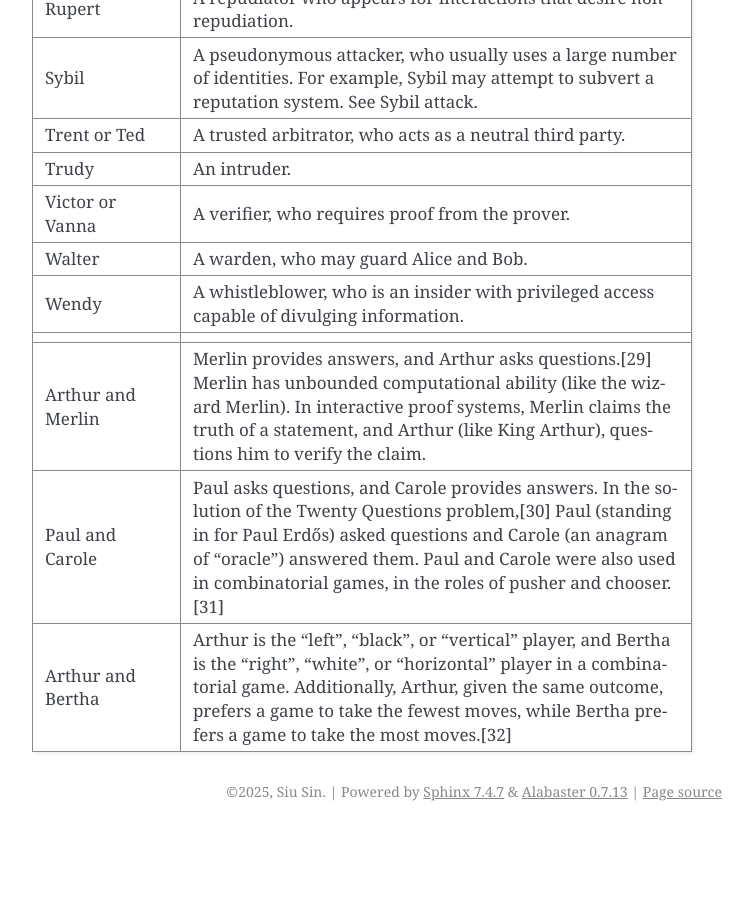
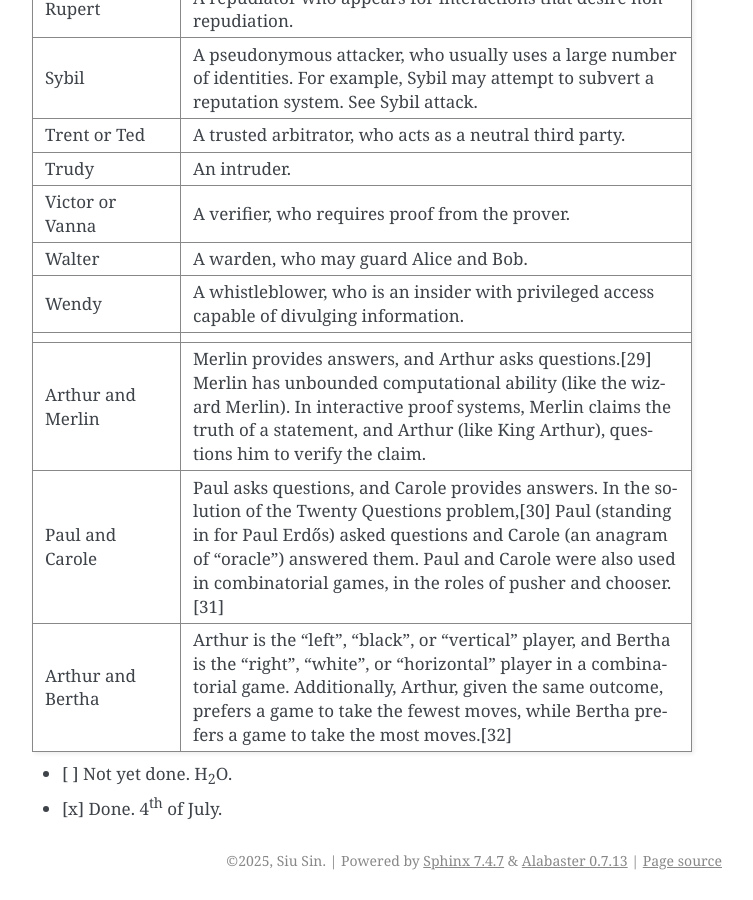
Before and after one commit to siu-sin/siu-sin.github.io, a Sphinx documentation site: the page built from docs/source/z_reference/alice-and-bob.md, in a window 1280 px wide and 900 px high, scrolled down 1448 px. Shown: the whole window, without its empty margins (388-1141 px from the left). Built offline with Sphinx 7.4.7, drawn with Linux system fonts in a browser that asks for light colours; before the commit the page ends 2279 px from its top, so only the background shows below that.

```diff
--- a/docs/source/z_reference/alice-and-bob.md
+++ b/docs/source/z_reference/alice-and-bob.md
@@ -32,3 +32,7 @@
 | Arthur and Merlin                         | Merlin provides answers, and Arthur asks questions.[29] Merlin has unbounded computational ability (like the wizard Merlin). In interactive proof systems, Merlin claims the truth of a statement, and Arthur (like King Arthur), questions him to verify the claim.                                                        |
 | Paul and Carole                           | Paul asks questions, and Carole provides answers. In the solution of the Twenty Questions problem,[30] Paul (standing in for Paul Erdős) asked questions and Carole (an anagram of "oracle") answered them. Paul and Carole were also used in combinatorial games, in the roles of pusher and chooser.[31]                  |
 | Arthur and Bertha                         | Arthur is the "left", "black", or "vertical" player, and Bertha is the "right", "white", or "horizontal" player in a combinatorial game. Additionally, Arthur, given the same outcome, prefers a game to take the fewest moves, while Bertha prefers a game to take the most moves.[32]                                     |
+
+
+- [ ] Not yet done. H{sub}`2`O.
+- [x] Done. 4{sup}`th` of July.
```
